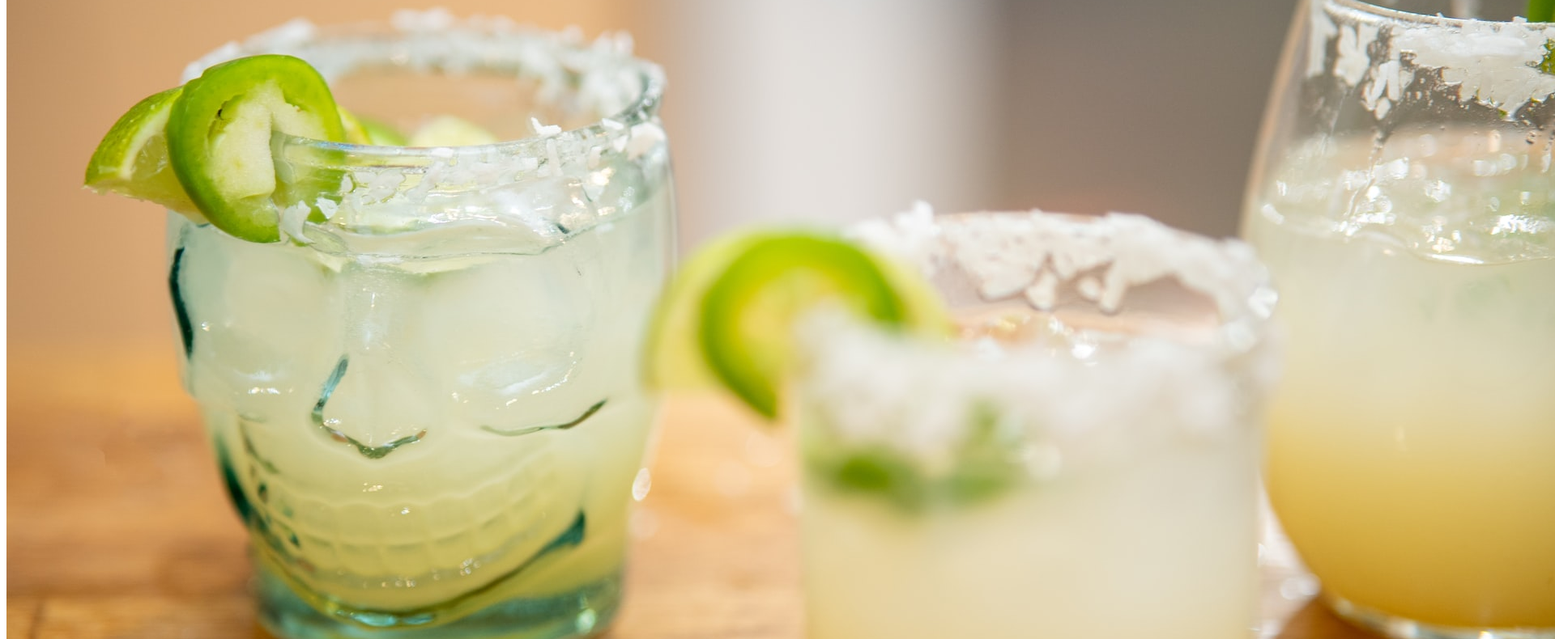
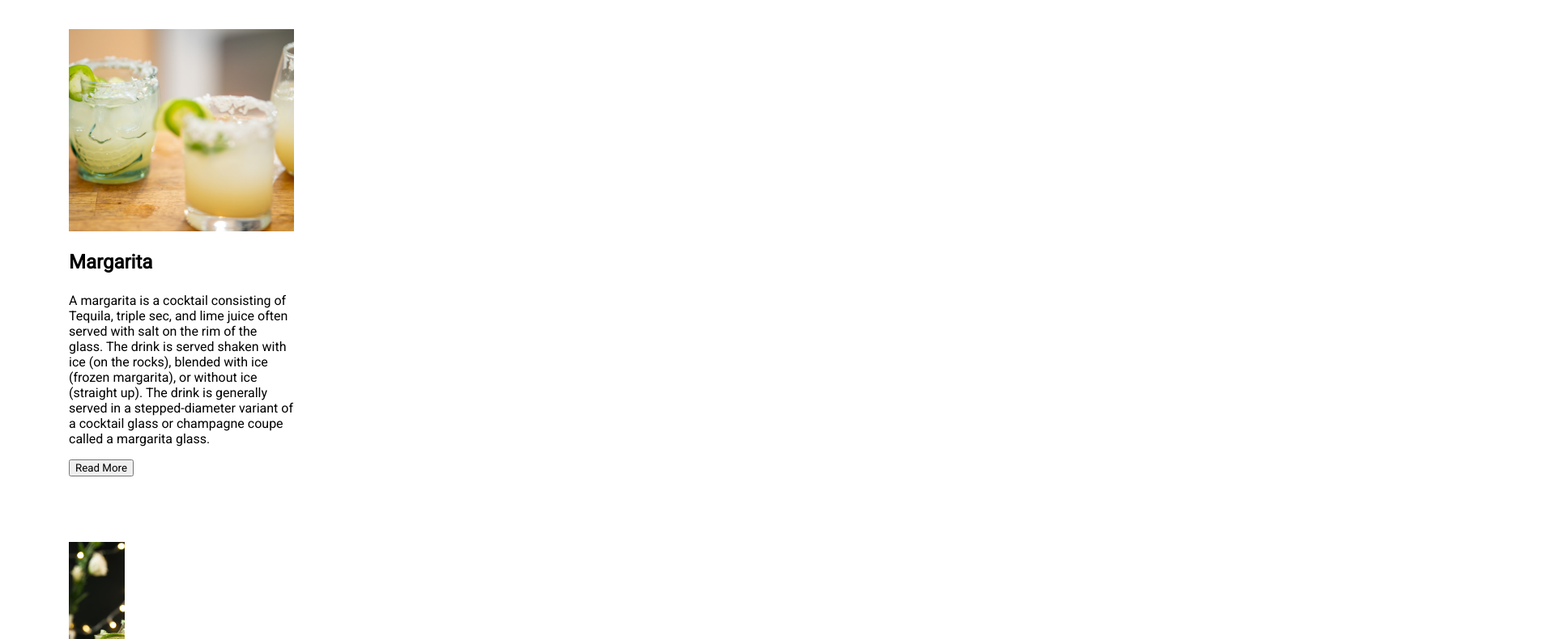
Before and after one commit to tims07/Alicia_Flexbox_Project, a plain HTML site: page index.html in a window 1280 px wide. Shown: the part 225-1015 px from the top of the page at 81% size, 1920 px wide, since content can reach past the window. Drawn offline with Linux system fonts and the light colour scheme; a web font is replaced by a local one.

Commit message:
add initial styling

```diff
--- a/index.html
+++ b/index.html
@@ -4,7 +4,8 @@
     <meta charset="UTF-8">
     <meta http-equiv="X-UA-Compatible" content="IE=edge">
     <meta name="viewport" content="width=device-width, initial-scale=1.0">
-    <title>Document</title>
+    <title>Alicia Project</title>
+    <link rel="stylesheet" href="style/styles.css">
 </head>
 <body>
     <section class="cocktails_section">
--- a/style/styles.css
+++ b/style/styles.css
@@ -0,0 +1,63 @@
+/* Font */
+@import url('https://fonts.googleapis.com/css2?family=Barlow+Condensed:wght@300&family=Barlow:wght@300&family=Roboto&display=swap');
+
+* {
+    box-sizing: border-box;
+    font-family: Roboto, san serif;
+}
+
+body {
+    max-width: 1728px;
+    width: 100%;
+    margin: auto;
+}
+
+h2 {
+    font-size: 62px;
+}
+
+h3 {
+    font-size: 24px;
+}
+
+p {
+    font-size: 16px;
+}
+
+/* Cards Section */
+
+.cocktails_section {
+  position: relative;
+  padding: 85px;
+}
+
+
+.cocktails_section h2 {
+    width: 100%;
+    text-align: center;
+}
+
+.cocktails_section .cocktails .cocktail_single {
+    width: 25%;
+    height: 600px;
+}
+
+.cocktails_section .cocktails .cocktail_single .cocktail_image {
+    width: 100%;
+    height: 250px;
+    position: relative;
+    overflow: hidden;
+}
+
+.cocktails_section .cocktails .cocktail_single .cocktail_image img {
+    object-fit: cover;
+    object-position: 50% 50%;
+    width: 100%;
+    height: 100%;
+    position: relative;
+}
+
+.cocktails_section .cocktails .cocktail_single .cocktail_content {
+    width: 100%;
+    height: 60%;
+}
```
